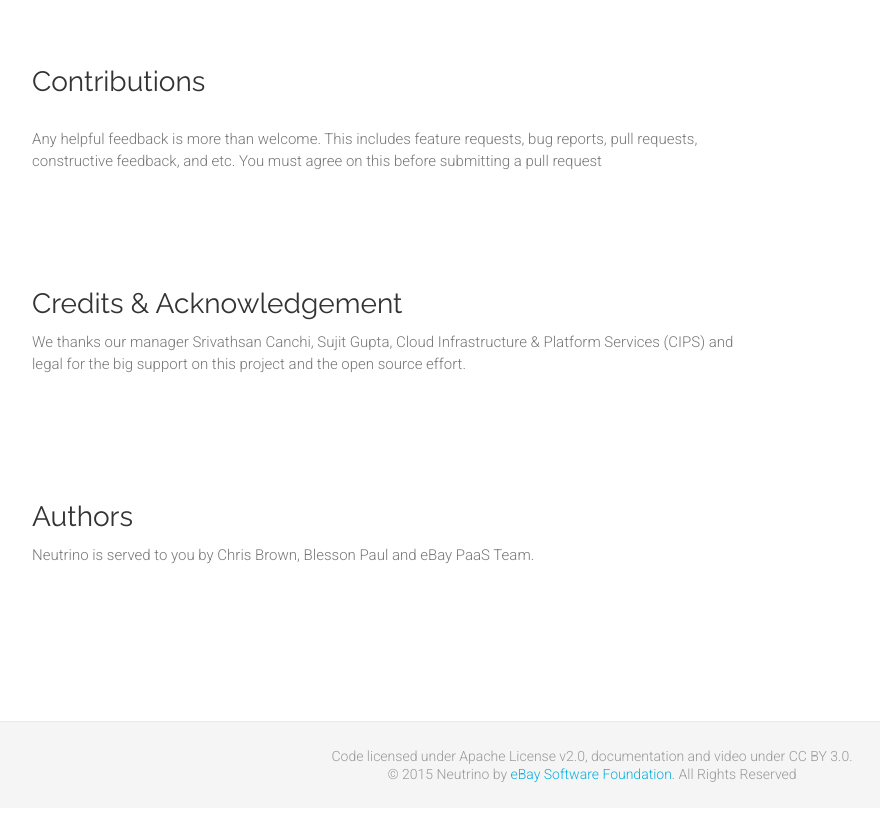
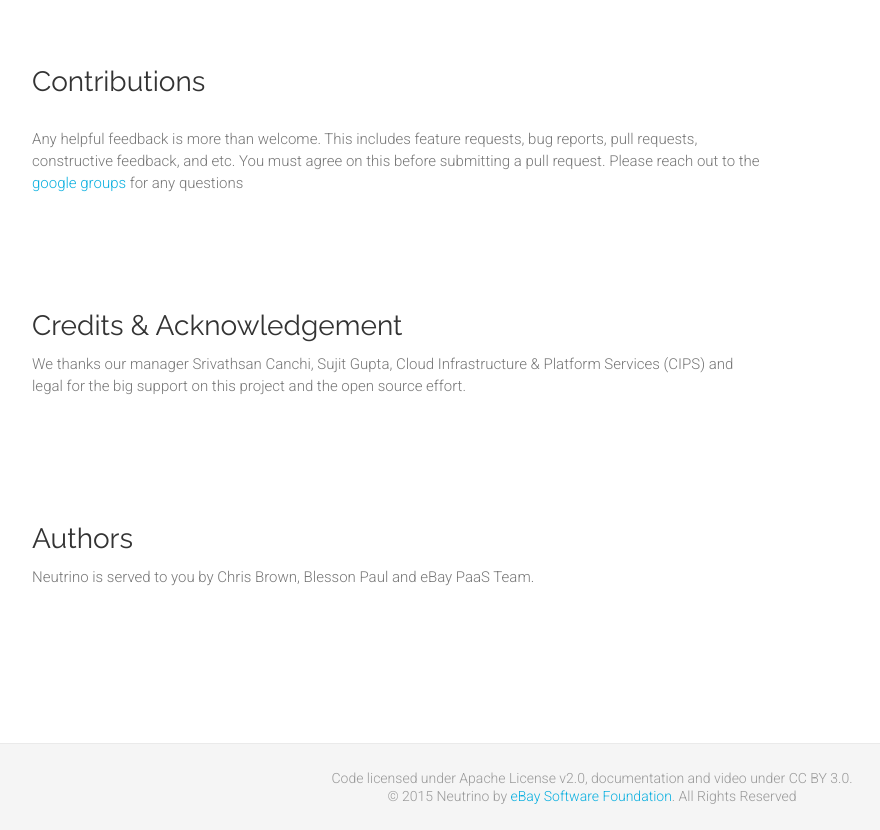
Before and after one commit to spencergibb/neutrinoslb.github.io, a plain HTML site: page neutrino-howto.html in a window 1280 px wide. Shown: the part 6780-7610 px from the top of the page, without its empty margins (48-928 px from the left). Before the commit the page ends 7588 px from the top, so only its background shows below. Drawn offline with Linux system fonts and the light colour scheme; a script that the page names is missing.

Commit message:
updating

```diff
--- a/neutrino-howto.html
+++ b/neutrino-howto.html
@@ -585,7 +585,7 @@ neutrino {
 
 								</header>
 								<div class="blogpost-content">
-									<p>Any helpful feedback is more than welcome. This includes feature requests, bug reports, pull requests, constructive feedback, and etc. You must agree on this before submitting a pull request</p>
+									<p>Any helpful feedback is more than welcome. This includes feature requests, bug reports, pull requests, constructive feedback, and etc. You must agree on this before submitting a pull request. Please reach out to the <a href="https://groups.google.com/forum/#!forum/neutrinoslb">google groups</a> for any questions</p>
 								</div>
 
 							</article>
```
